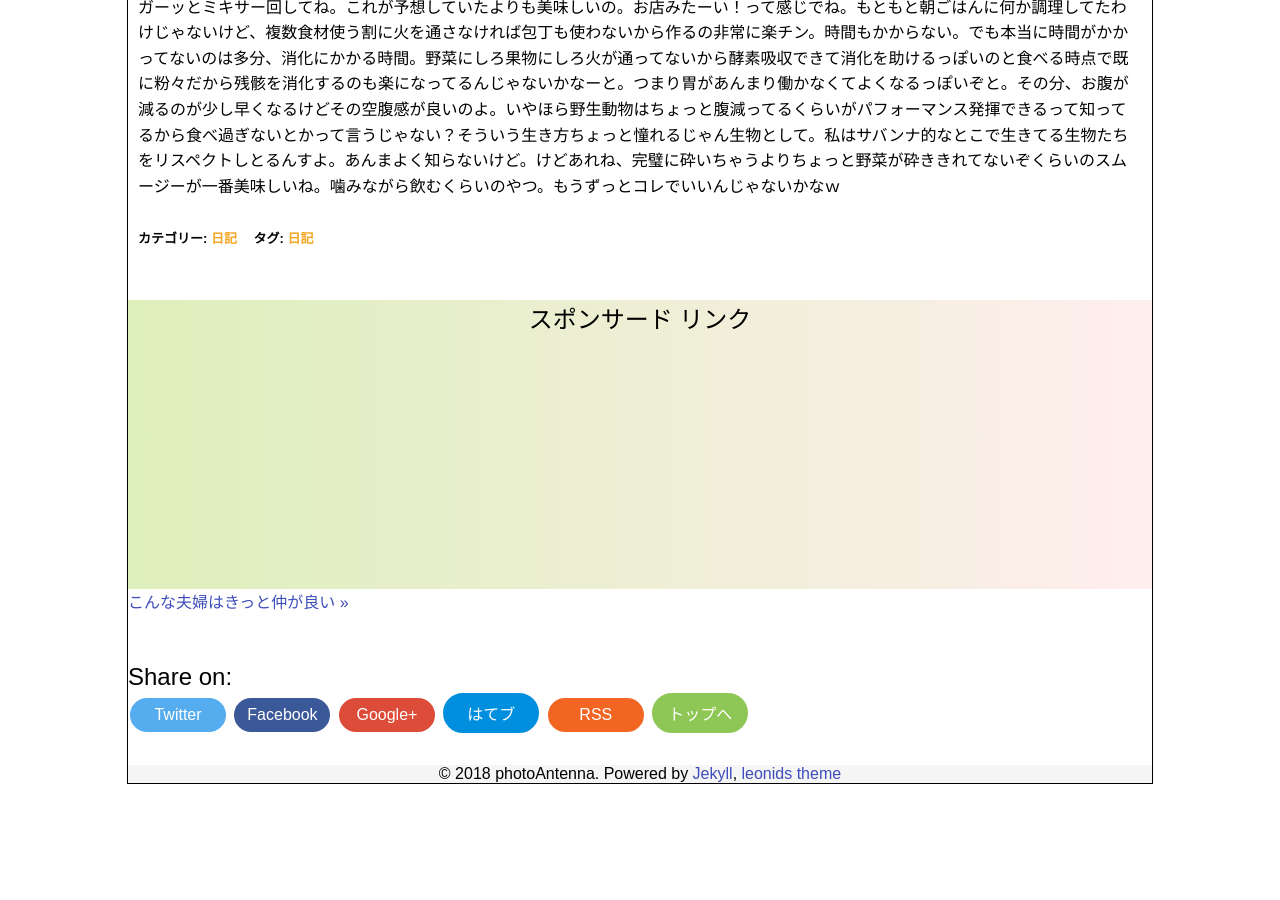
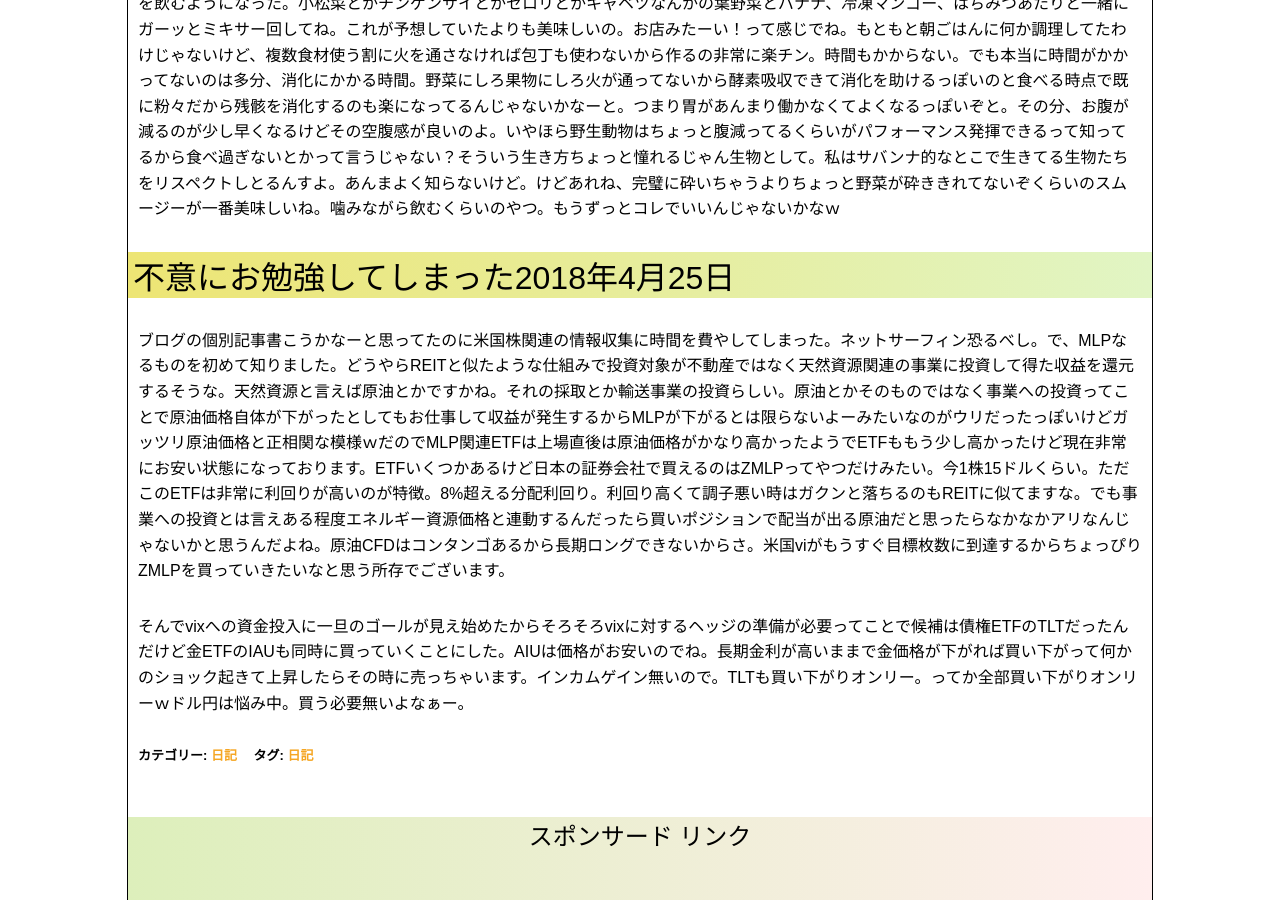
Before and after one commit to photoantenna/photoantenna.github.io, a Jekyll site: the page built from _posts/2018-04-04-diary.md, in a window 1280 px wide and 900 px high, scrolled down 4908 px. Built offline with Jekyll 4.4.1, drawn with Linux system fonts in a browser that asks for light colours; before the commit the page ends 5700 px from its top, so only the background shows below that; some of the changed text lies outside the part shown.

Commit message:
日記更新

```diff
--- a/_posts/2018-04-04-diary.md
+++ b/_posts/2018-04-04-diary.md
@@ -2,12 +2,12 @@
 layout: post
 title: "桜が葉を帯び緑が濃くなってくる頃の日記"
 permalink: diary07
-excerpt: "updated2018-04-24,日常のことや出来事に対する自分の反応を文章化していこうのコーナーです。特にテーマも設けずにつらつらと書いていくとっても楽しいコーナーです。見る人にとって楽しいコーナーかどうかは定かではありませんよー"
+excerpt: "updated2018-04-25,日常のことや出来事に対する自分の反応を文章化していこうのコーナーです。特にテーマも設けずにつらつらと書いていくとっても楽しいコーナーです。見る人にとって楽しいコーナーかどうかは定かではありませんよー"
 categories: "日記"
 tags: "日記"
-keywords: "ゴルゴンゾーラ, コストコ, しゃぶ葉, しゃぶしゃぶ, アトピー, バックワーデーション, vix"
+keywords: "ゴルゴンゾーラ, コストコ, しゃぶ葉, しゃぶしゃぶ, アトピー, バックワーデーション, vix, ETF"
 mokuji: true
-update: 2018-04-24
+update: 2018-04-25
 image:
   feature: diary.jpg
 ---
@@ -73,3 +73,9 @@ image:
 ### いろいろ時短な2018年4月24日
 
 30代歴も長くなると(ってまだ前半ですが)健康面、特に食べ物に気を遣おうかなっていう意識が芽生えるものでここ最近の朝食はスムージーを飲むようになった。小松菜とかチンゲンサイとかセロリとかキャベツなんかの葉野菜とバナナ、冷凍マンゴー、はちみつあたりと一緒にガーッとミキサー回してね。これが予想していたよりも美味しいの。お店みたーい！って感じでね。もともと朝ごはんに何か調理してたわけじゃないけど、複数食材使う割に火を通さなければ包丁も使わないから作るの非常に楽チン。時間もかからない。でも本当に時間がかかってないのは多分、消化にかかる時間。野菜にしろ果物にしろ火が通ってないから酵素吸収できて消化を助けるっぽいのと食べる時点で既に粉々だから残骸を消化するのも楽になってるんじゃないかなーと。つまり胃があんまり働かなくてよくなるっぽいぞと。その分、お腹が減るのが少し早くなるけどその空腹感が良いのよ。いやほら野生動物はちょっと腹減ってるくらいがパフォーマンス発揮できるって知ってるから食べ過ぎないとかって言うじゃない？そういう生き方ちょっと憧れるじゃん生物として。私はサバンナ的なとこで生きてる生物たちをリスペクトしとるんすよ。あんまよく知らないけど。けどあれね、完璧に砕いちゃうよりちょっと野菜が砕ききれてないぞくらいのスムージーが一番美味しいね。噛みながら飲むくらいのやつ。もうずっとコレでいいんじゃないかなｗ
+
+### 不意にお勉強してしまった2018年4月25日
+
+ブログの個別記事書こうかなーと思ってたのに米国株関連の情報収集に時間を費やしてしまった。ネットサーフィン恐るべし。で、MLPなるものを初めて知りました。どうやらREITと似たような仕組みで投資対象が不動産ではなく天然資源関連の事業に投資して得た収益を還元するそうな。天然資源と言えば原油とかですかね。それの採取とか輸送事業の投資らしい。原油とかそのものではなく事業への投資ってことで原油価格自体が下がったとしてもお仕事して収益が発生するからMLPが下がるとは限らないよーみたいなのがウリだったっぽいけどガッツリ原油価格と正相関な模様ｗだのでMLP関連ETFは上場直後は原油価格がかなり高かったようでETFももう少し高かったけど現在非常にお安い状態になっております。ETFいくつかあるけど日本の証券会社で買えるのはZMLPってやつだけみたい。今1株15ドルくらい。ただこのETFは非常に利回りが高いのが特徴。8%超える分配利回り。利回り高くて調子悪い時はガクンと落ちるのもREITに似てますな。でも事業への投資とは言えある程度エネルギー資源価格と連動するんだったら買いポジションで配当が出る原油だと思ったらなかなかアリなんじゃないかと思うんだよね。原油CFDはコンタンゴあるから長期ロングできないからさ。米国viがもうすぐ目標枚数に到達するからちょっぴりZMLPを買っていきたいなと思う所存でございます。
+
+そんでvixへの資金投入に一旦のゴールが見え始めたからそろそろvixに対するヘッジの準備が必要ってことで候補は債権ETFのTLTだったんだけど金ETFのIAUも同時に買っていくことにした。AIUは価格がお安いのでね。長期金利が高いままで金価格が下がれば買い下がって何かのショック起きて上昇したらその時に売っちゃいます。インカムゲイン無いので。TLTも買い下がりオンリー。ってか全部買い下がりオンリーｗドル円は悩み中。買う必要無いよなぁー。
```
